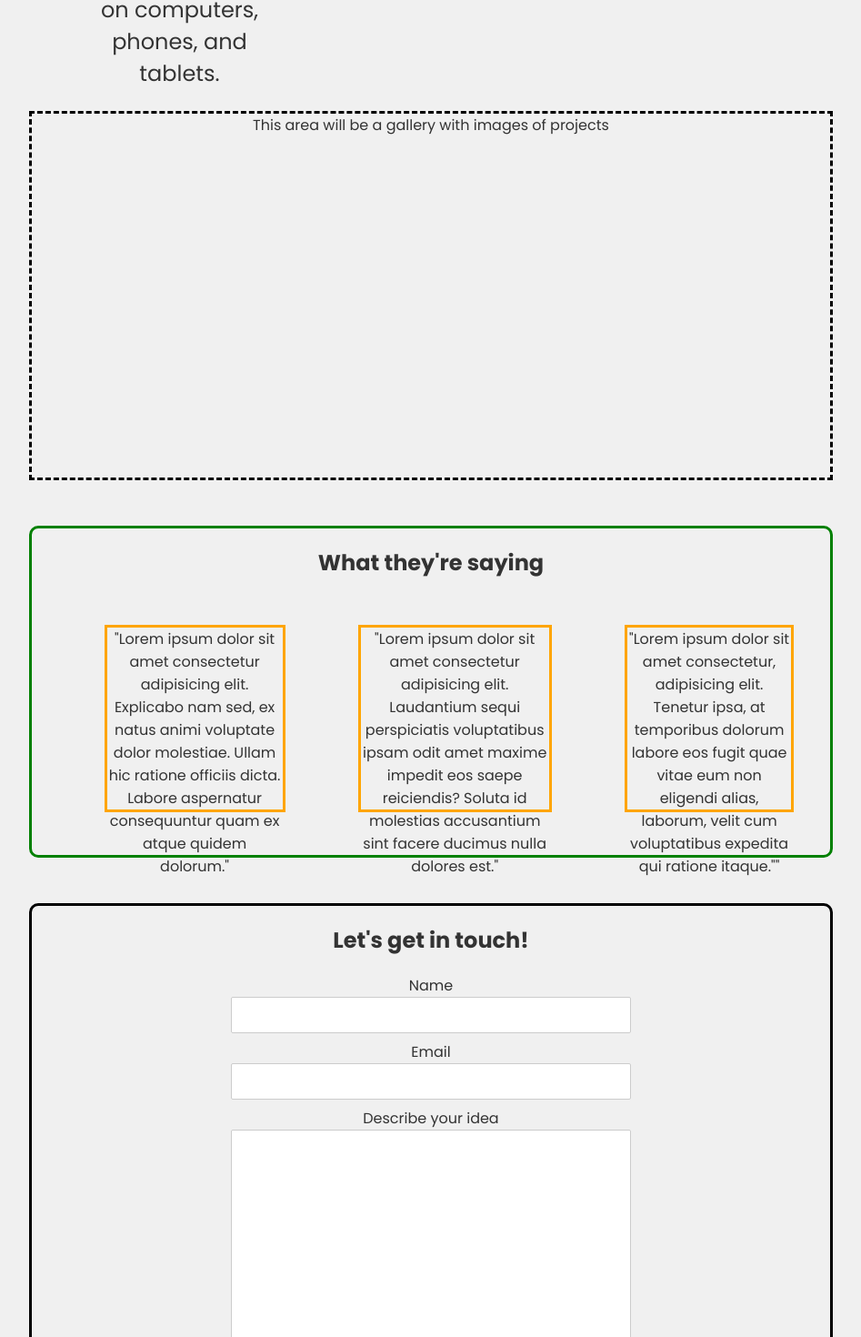
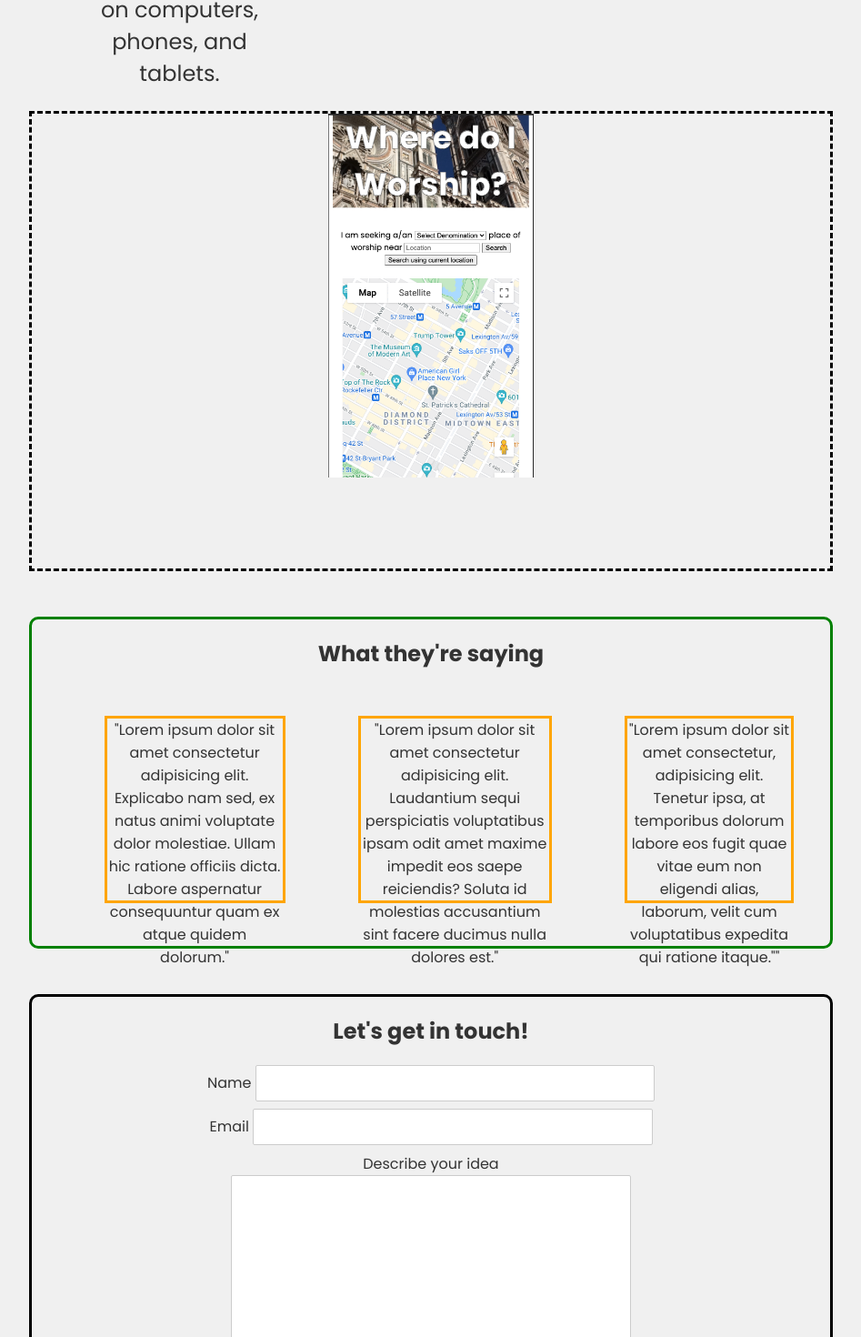
Before and after one commit to JamesCalingo/freelance-portfolio, a Svelte app: page / in a window 1280 px wide. Shown: the part 820-2290 px from the top of the page at 91% size, without its empty margins (166-1113 px from the left). Built offline with nearby package versions, Linux system fonts and the light colour scheme.

Commit message:
added wdiw image

```diff
--- a/public/global.css
+++ b/public/global.css
@@ -15,21 +15,14 @@ body {
 }
 
 a {
-	color: rgb(0,100,200);
+	color: white;
 	text-decoration: none;
 }
 
-a:hover {
-	text-decoration: underline;
+img {
+	height: 400px;
 }
 
-a:visited {
-	color: rgb(0,80,160);
-}
-
-label {
-	display: block;
-}
 
 input, button, select, textarea {
 	font-family: inherit;
--- a/src/App.svelte
+++ b/src/App.svelte
@@ -55,7 +55,7 @@
   </div>
 
   <div id="gallery">
-    This area will be a gallery with images of projects
+   <img src="img/wdiw.png" alt="Where do I Worship">
   </div>
 
   <div id="testemonial" class="card">
@@ -84,11 +84,12 @@
     <h2>Let's get in touch!</h2>
     <label for="name">Name</label>
     <input type="text" />
-
+<br>
     <label for="email">Email</label>
     <input type="text" />
-
+    <br>
     <label for="description">Describe your idea</label>
+    <br>
     <textarea name="description" id="description" rows="10" />
     <br />
     <button on:click={handleAlert} type="submit">Submit</button>
@@ -132,7 +133,8 @@
   }
 
   #gallery {
-    height: 400px;
+    height: 500px;
+    align-items: center;
     border: 3px dashed black;
     margin-bottom: 50px;
   }
@@ -165,12 +167,7 @@
       font-size: 16pt;
     }
 
-    button a {
-      color: white;
-    }
-
     blockquote {
-
       height: 200px;
       border: 3px solid orange;
     }
```
Also changed, not shown: public/build/bundle.css, public/build/bundle.js, public/img/wdiw.png (added), 1 other file (tests, documents, lock files or other folders).
